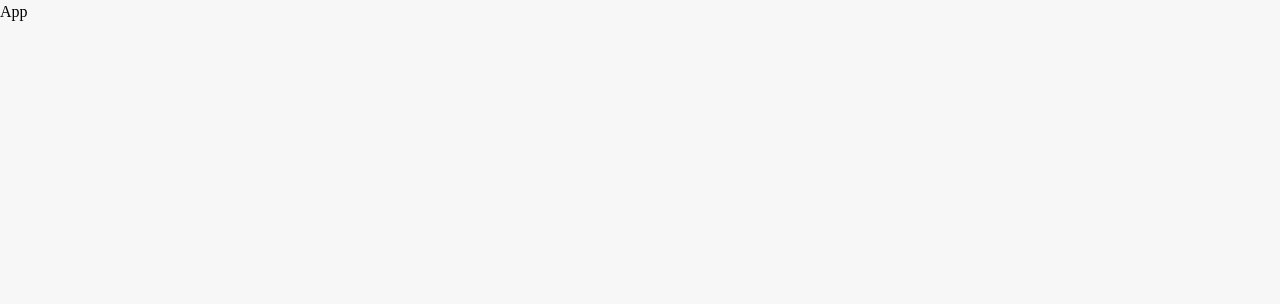
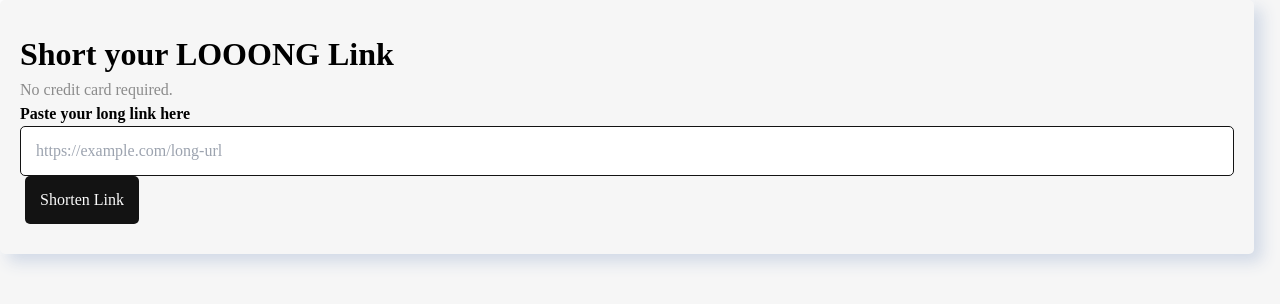
Before and after one commit to sumonelse/Shortie, a React (Vite) app in the folder frontend/: page / in a window 1280 px wide. Shown: the top 304 px of the page. Built offline with nearby package versions, Linux system fonts and the light colour scheme.

Commit message:
Add Functionality of Shortening the URL

```diff
--- a/frontend/src/App.jsx
+++ b/frontend/src/App.jsx
@@ -1,9 +1,16 @@
-import React from 'react'
+import React from "react"
+import Shortener from "./components/Shortener"
+import "./stylesheets/App.css"
+import { ShortenerProvider } from "./context/ShortenerContext"
 
 const App = () => {
-  return (
-    <div>App</div>
-  )
+    return (
+        <div className="main-container flex flex-col justify-center items-center">
+            <ShortenerProvider>
+                <Shortener />
+            </ShortenerProvider>
+        </div>
+    )
 }
 
 export default App
--- /dev/null
+++ b/frontend/src/components/Shortener.jsx
@@ -0,0 +1,34 @@
+import React, { useState } from "react"
+
+import "../stylesheets/Shortener.css"
+import URLForm from "./URLForm"
+import { useShortenerContext } from "../context/ShortenerContext"
+
+const Shortener = () => {
+    const { shortURL } = useShortenerContext()
+
+    return (
+        <div className="shortener-wrapper flex flex-col shadow main-br">
+            <div className="intro flex flex-col">
+                <h1>Short your LOOONG Link</h1>
+                <p className="sub">No credit card required.</p>
+            </div>
+
+            <URLForm />
+
+            {shortURL.length > 0 && (
+                <div className="flex all-center mx-auto">
+                    <input
+                        type="text"
+                        value={shortURL}
+                        readOnly
+                        className="main-pd url-input"
+                    />
+                    <button className="btn">Copy</button>
+                </div>
+            )}
+        </div>
+    )
+}
+
+export default Shortener
--- /dev/null
+++ b/frontend/src/components/URLForm.jsx
@@ -0,0 +1,59 @@
+import React, { useEffect, useState } from "react"
+import { useShortenerContext } from "../context/ShortenerContext"
+
+const createShortURL = async (longURL, setShortURL) => {
+    try {
+        const endpoint = "http://localhost:3000/api/url/short"
+        const res = await fetch(endpoint, {
+            method: "POST",
+            headers: {
+                "Content-Type": "application/json",
+            },
+            body: JSON.stringify({ longURL }),
+        })
+
+        const data = await res.json()
+        const shortCode = data.shortURL.shortCode
+        // console.log(shortCode)
+        setShortURL(`http://localhost:5173/${shortCode}`)
+    } catch (error) {
+        console.log(error)
+    }
+}
+
+const URLForm = () => {
+    const [longURL, setLongURL] = useState("")
+    const { setShortURL } = useShortenerContext()
+
+    const handleSubmit = async (e) => {
+        e.preventDefault()
+        await createShortURL(longURL, setShortURL)
+    }
+
+    return (
+        <form className="flex flex-col" method="POST" onSubmit={handleSubmit}>
+            <div className="input-wrapper flex flex-col">
+                <label htmlFor="longURL">
+                    <h3>Paste your long link here</h3>
+                </label>
+                <div className="flex">
+                    <input
+                        type="text"
+                        id="longURL"
+                        name="longURL"
+                        placeholder="https://example.com/long-url"
+                        required
+                        className="main-pd url-input"
+                        value={longURL}
+                        onChange={(e) => {
+                            setLongURL(e.target.value)
+                        }}
+                    />
+                    <input type="submit" className="btn" value="Shorten Link" />
+                </div>
+            </div>
+        </form>
+    )
+}
+
+export default URLForm
--- /dev/null
+++ b/frontend/src/context/ShortenerContext.jsx
@@ -0,0 +1,17 @@
+import { createContext, useContext, useState } from "react"
+
+export const ShortenerContext = createContext("")
+
+export const ShortenerProvider = ({ children }) => {
+    const [shortURL, setShortURL] = useState("")
+
+    return (
+        <ShortenerContext.Provider value={{ shortURL, setShortURL }}>
+            {children}
+        </ShortenerContext.Provider>
+    )
+}
+
+export const useShortenerContext = () => {
+    return useContext(ShortenerContext)
+}
--- a/frontend/src/index.css
+++ b/frontend/src/index.css
@@ -10,19 +10,14 @@
 }
 
 :root {
-    --main-width: 90vw;
-    --main-br: 20px;
+    --main-br: 5px;
     --main-pd: 12px 15px;
     --btn-pd: 8px 20px;
-    --main-color: #5840ba;
-    --white-full: #f7f7f7;
-    --secondary-color: #a4db75;
-    --gradient-color: linear-gradient(45deg, #d3adff, #ff38cd);
-    --light: 0 2px 4px rgba(0, 0, 0, 0.1);
-    --dark: 0 4px 8px rgba(0, 0, 0, 0.3);
-    --light-neumorphism: 8px 8px 16px #d1d9e6, -8px -8px 16px #ffffff;
+    --main-color: #131313;
+    --secondary-color: #fafafa;
+    --shadow: 8px 8px 16px #d1d9e6, -8px -8px 16px #ffffff;
 }
 
 body {
-    background-color: var(--white-full);
+    background-color: #f6f6f6;
 }
--- /dev/null
+++ b/frontend/src/stylesheets/App.css
@@ -0,0 +1,5 @@
+.main-container {
+    width: 100%;
+    height: 100vh;
+    gap: 30px;
+}
--- /dev/null
+++ b/frontend/src/stylesheets/Shortener.css
@@ -0,0 +1,39 @@
+.shortener-wrapper {
+    gap: 20px;
+    padding: 30px 20px;
+    min-width: 60vw;
+    max-width: 98vw;
+
+    .intro {
+        h1 {
+            font-size: 2rem;
+            font-weight: 600;
+        }
+
+        .sub {
+            color: rgb(139, 139, 139);
+        }
+    }
+
+    & form {
+        width: 100%;
+
+        & label {
+            font-weight: 600;
+        }
+
+        .input-wrapper {
+            width: 100%;
+            gap: 5px;
+
+            & > {
+                width: 100%;
+            }
+        }
+        .url-input {
+            width: 100%;
+            border: 1px solid var(--main-color);
+            border-radius: var(--main-br);
+        }
+    }
+}
--- /dev/null
+++ b/frontend/src/utils.css
@@ -0,0 +1,16 @@
+.main-pd {
+    padding: var(--main-pd);
+}
+.shadow {
+    box-shadow: var(--shadow);
+}
+.main-br {
+    border-radius: var(--main-br);
+}
+.btn {
+    background-color: var(--main-color);
+    color: var(--secondary-color);
+    padding: var(--main-pd);
+    border-radius: var(--main-br);
+    margin-left: 5px;
+}
```
Also changed, not shown: frontend/src/main.jsx (+9 -8 lines).
